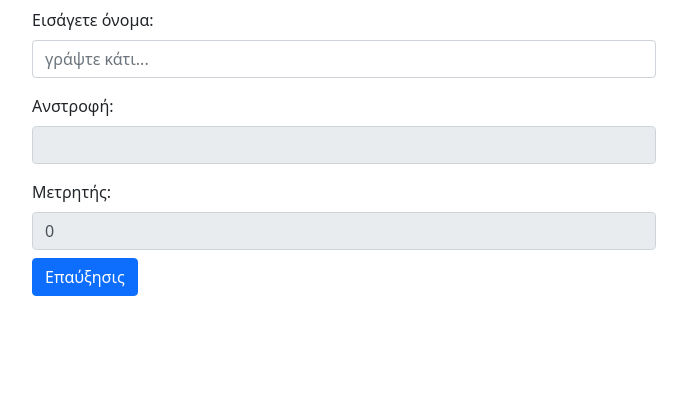
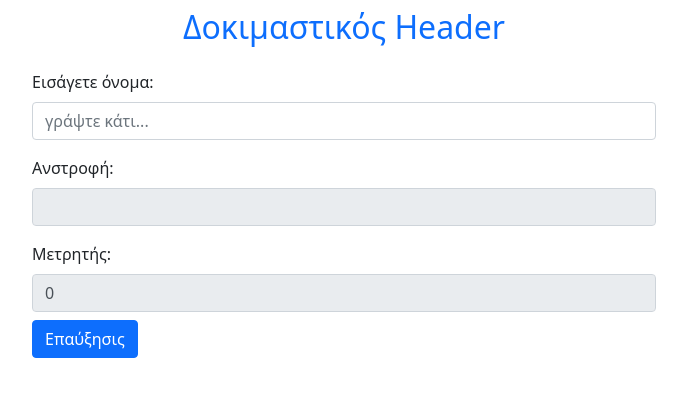
Before and after one commit to PhilipHassialis/preact-vite-test01, a Preact app: page / in a window 1280 px wide. Shown: the top 396 px of the page, without its empty margins (296-983 px from the left). Built offline with nearby package versions, Linux system fonts and the light colour scheme.

Commit message:
Added header

```diff
--- a/src/app.jsx
+++ b/src/app.jsx
@@ -1,4 +1,5 @@
 import { useState, useMemo } from "preact/hooks";
+import { MyHeader } from "./components/myheader.jsx";
 
 export const App = (props) => {
     let [counter, setCounter] = useState(0);
@@ -8,6 +9,7 @@ export const App = (props) => {
 
     return (
         <>
+            <MyHeader />
             <div class="container-sm col-md-6 col-md-offset-3 p-2">
                 <form>
                     <div class="mb-3">
--- /dev/null
+++ b/src/components/myheader.jsx
@@ -0,0 +1,7 @@
+export const MyHeader = () => {
+    return (
+        <div className="container-sm col-md-6 col-md-offset-3 p-2 align-items-center text-center">
+            <h2 className="text-primary">Δοκιμαστικός Header</h2>
+        </div>
+    );
+};
```
